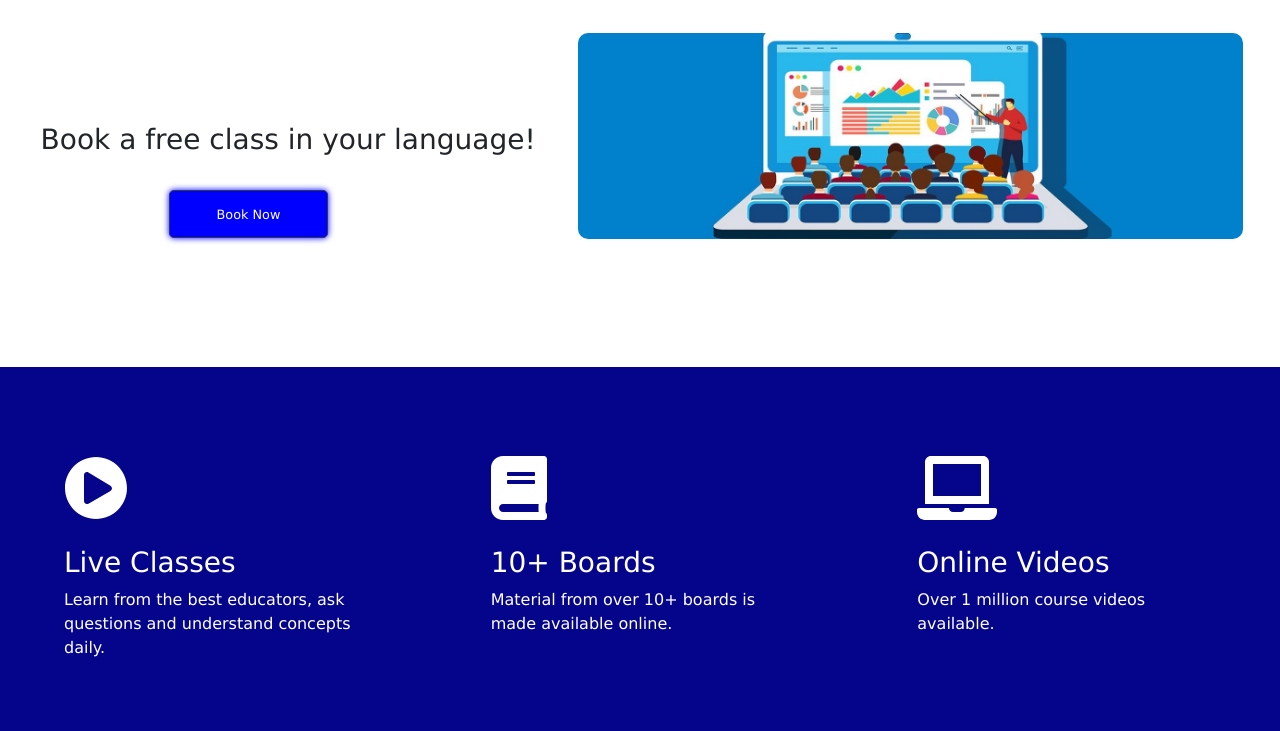
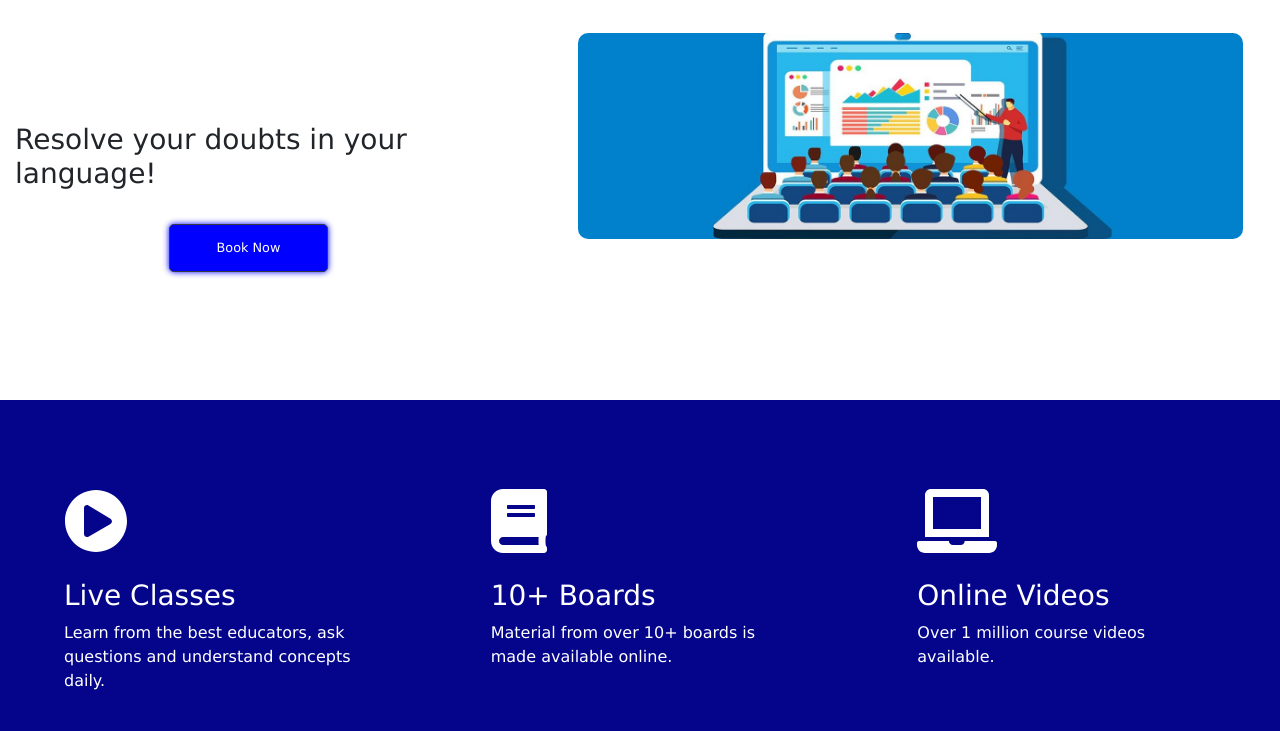
Before and after one commit to ap-2107/ET, a plain HTML site: page index.html in a window 1280 px wide. Shown: the part 69-800 px from the top of the page. Drawn offline with nearby package versions, Linux system fonts and the light colour scheme; a script that the page names is missing.

Commit message:
Update index.html

```diff
--- a/index.html
+++ b/index.html
@@ -51,7 +51,7 @@
 
               <div class="row" id="initial_book">
                  <div class="col-lg-6 col-12" id="display">
-                  <h3 class="big-heading" style="margin-left:2vw; margin-top: 7vw;">Book a free class in your language!</h3>
+                  <h3 class="big-heading" style="margin-top: 7vw;">Resolve your doubts in your language!</h3>
                   <button type="button" class="btn btn-dark btn-lg download-button" id="disp" > Book Now</button>
                 </div>
                 <div class="col-lg-6 col-12" id="display" >
```
